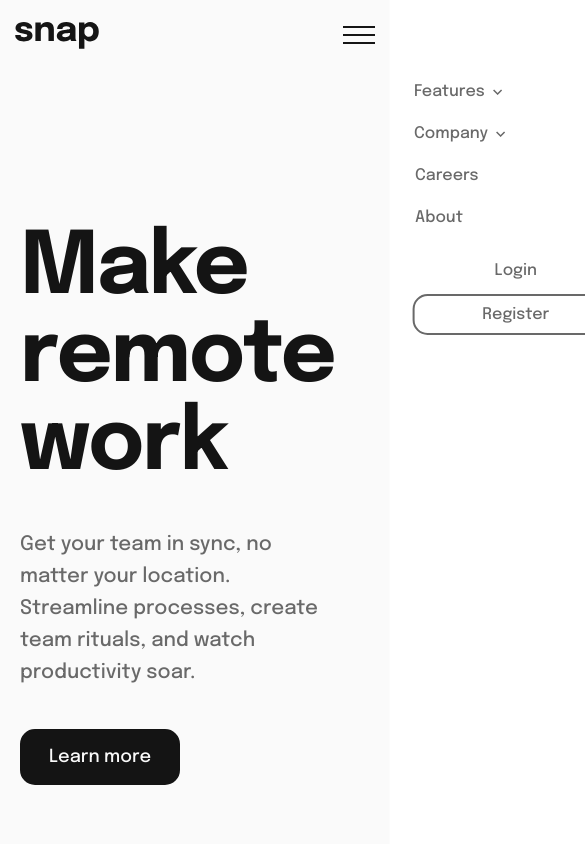
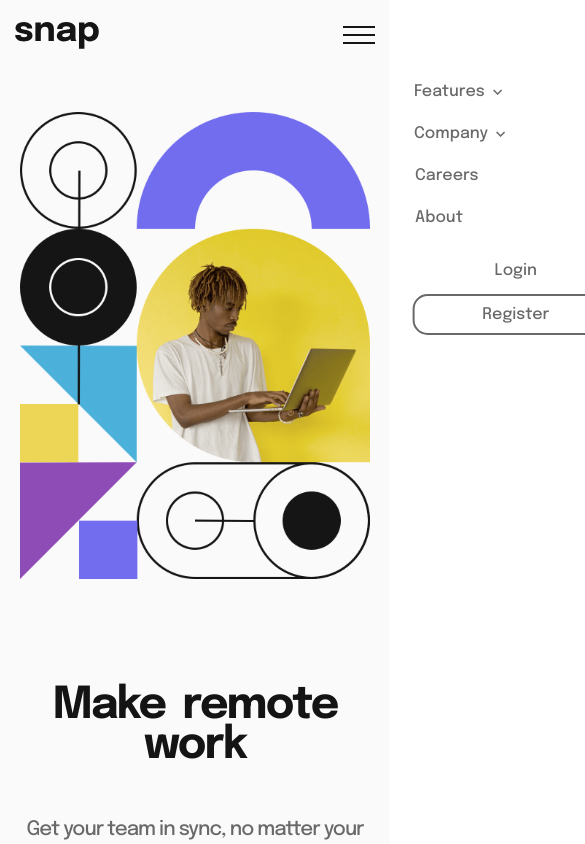
Before and after one commit to jarekTerejko/intro-section-with-dropdown-navigation, a React (Create React App) app: page / in a window 390 px wide. Shown: the top 844 px of the page, 585 px wide, since content can reach past the window. Built offline with nearby package versions, Linux system fonts and the light colour scheme.

Commit message:
add mobile styles to Hero

```diff
--- a/src/components/Hero/HeroElements.js
+++ b/src/components/Hero/HeroElements.js
@@ -2,47 +2,112 @@ import { Link } from "react-router-dom";
 import styled from "styled-components";
 
 export const HeroWrapper = styled.header`
-  padding-top: 4.5rem;
-  padding-bottom: 11.6rem;
+  padding-top: 4.2rem;
+  padding-bottom: 11.75rem;
+
+  @media screen and (max-width: 375px) {
+    padding-top: 0.5rem;
+    padding-bottom: 9rem;
+  }
 `;
 
 export const HeroContent = styled.div`
   display: grid;
   grid-template-columns: 1fr 1fr;
+
+  @media screen and (max-width: 1290px) {
+    column-gap: 30px;
+  }
+
+  @media screen and (max-width: 930px) {
+    grid-template-columns: 1fr;
+  }
 `;
 
 export const HeroContentColLeft = styled.div`
-  padding-top: 11rem;
+  padding-top: 10.7rem;
+
+  @media screen and (max-width: 930px) {
+    grid-row: 2/3;
+    display: flex;
+    flex-direction: column;
+    align-items: center;
+    text-align: center;
+  }
+
+  @media screen and (max-width: 375px) {
+    padding-top: 5.2rem;
+  }
 `;
 
-export const HeroContentColRight = styled.div``;
+export const HeroContentColRight = styled.div`
+  @media screen and (max-width: 375px) {
+    width: calc(100% + 40px);
+    transform: translateX(-20px);
+    overflow: hidden;
+  }
+`;
 
 export const HeroHeading = styled.h1`
   font-size: 8.6rem;
-  margin-bottom: 4rem;
+  margin-bottom: 5rem;
   color: var(--color-dark);
-  letter-spacing: -2px;
+  letter-spacing: -6px;
+  line-height: 0.91;
+  word-spacing: 8px;
+
+  @media screen and (max-width: 1300px) {
+    font-size: 6.4rem;
+  }
+
+  @media screen and (max-width: 520px) {
+    font-size: 4.4rem;
+    letter-spacing: -2px;
+  }
+  @media screen and (max-width: 375px) {
+    font-size: 3.6rem;
+    margin-bottom: 20px;
+  }
+`;
+
+export const HeroHeadingWord = styled.span`
+  display: block;
+
+  @media screen and (max-width: 520px) {
+    display: inline;
+  }
 `;
 
 export const HeroText = styled.p`
   font-size: 2rem;
   max-width: 48rem;
-  line-height: 1.6;
-  margin-bottom: 4rem;
+  line-height: 1.4;
+  margin-bottom: 4.9rem;
+  letter-spacing: -1px;
+
+  @media screen and (max-width: 375px) {
+    font-size: 1.8rem;
+    margin-bottom: 2.7rem;
+  }
 `;
 
 export const HeroBtn = styled(Link)`
   background: var(--color-dark);
   color: var(--color-white);
-  padding: 1.7rem 2.7rem;
+  padding: 1.8rem 3rem;
   border-radius: 1.5rem;
   border: 2px solid var(--color-dark);
   transition: var(--transition);
-  margin-bottom: 10rem;
+  margin-bottom: 10.8rem;
 
   &:hover {
     background: var(--color-white);
     color: var(--color-dark);
+  }
+  @media screen and (max-width: 375px) {
+    padding: 14px 23px;
+    font-size: 16px;
+    margin-bottom: 4.6rem;
   }
 `;
 
@@ -52,7 +117,29 @@ export const HeroClientsList = styled.ul`
   justify-content: space-between;
   padding-right: 8rem;
   list-style: none;
+
+  @media screen and (max-width: 1290px) {
+    padding-right: 0;
+  }
+
+  @media screen and (max-width: 930px) {
+    width: 100%;
+    justify-content: center;
+  }
 `;
 
-export const HeroClientsListItem = styled.li``;
+export const HeroClientsListItem = styled.li`
+  @media screen and (max-width: 930px) {
+    margin: 0 1rem;
+  }
+
+  @media screen and (max-width: 375px) {
+    &:first-child {
+      margin-left: 0;
+    }
+    &:last-child {
+      margin-right: 0;
+    }
+  }
+`;
 export const HeroClientsListLink = styled.a``;
--- a/src/components/Hero/index.js
+++ b/src/components/Hero/index.js
@@ -9,6 +9,7 @@ import {
   HeroContentColLeft,
   HeroContentColRight,
   HeroHeading,
+  HeroHeadingWord,
   HeroText,
   HeroWrapper,
 } from "./HeroElements";
@@ -28,7 +29,9 @@ const Hero = () => {
         <ContainerEl>
           <HeroContent>
             <HeroContentColLeft>
-              <HeroHeading>Make remote work</HeroHeading>
+              <HeroHeading>
+                <HeroHeadingWord>Make </HeroHeadingWord>remote work
+              </HeroHeading>
               <HeroText>
                 Get your team in sync, no matter your location. Streamline
                 processes, create team rituals, and watch productivity soar.
@@ -48,6 +51,7 @@ const Hero = () => {
             </HeroContentColLeft>
             <HeroContentColRight>
               <ImageEl src={HeroDesktopImage} className="deskto-img" />
+              <ImageEl src={HeroMobileImage} className="mobile-img" />
             </HeroContentColRight>
           </HeroContent>
         </ContainerEl>
--- a/src/components/Image/ImageElement.js
+++ b/src/components/Image/ImageElement.js
@@ -7,5 +7,28 @@ export const ImageEl = styled.img`
   &.deskto-img {
     transform: translateX(110px);
     max-width: 48rem;
+
+    @media screen and (max-width: 1290px) {
+      transform: translateX(0);
+      margin-left: auto;
+    }
+
+    @media screen and (max-width: 930px) {
+      margin: 0 auto;
+    }
+    @media screen and (max-width: 520px) {
+      max-width: 100%;
+    }
+    @media screen and (max-width: 375px) {
+      display: none;
+    }
+  }
+
+  &.mobile-img {
+    display: none;
+
+    @media screen and (max-width: 375px) {
+      display: block;
+    }
   }
 `;
```
